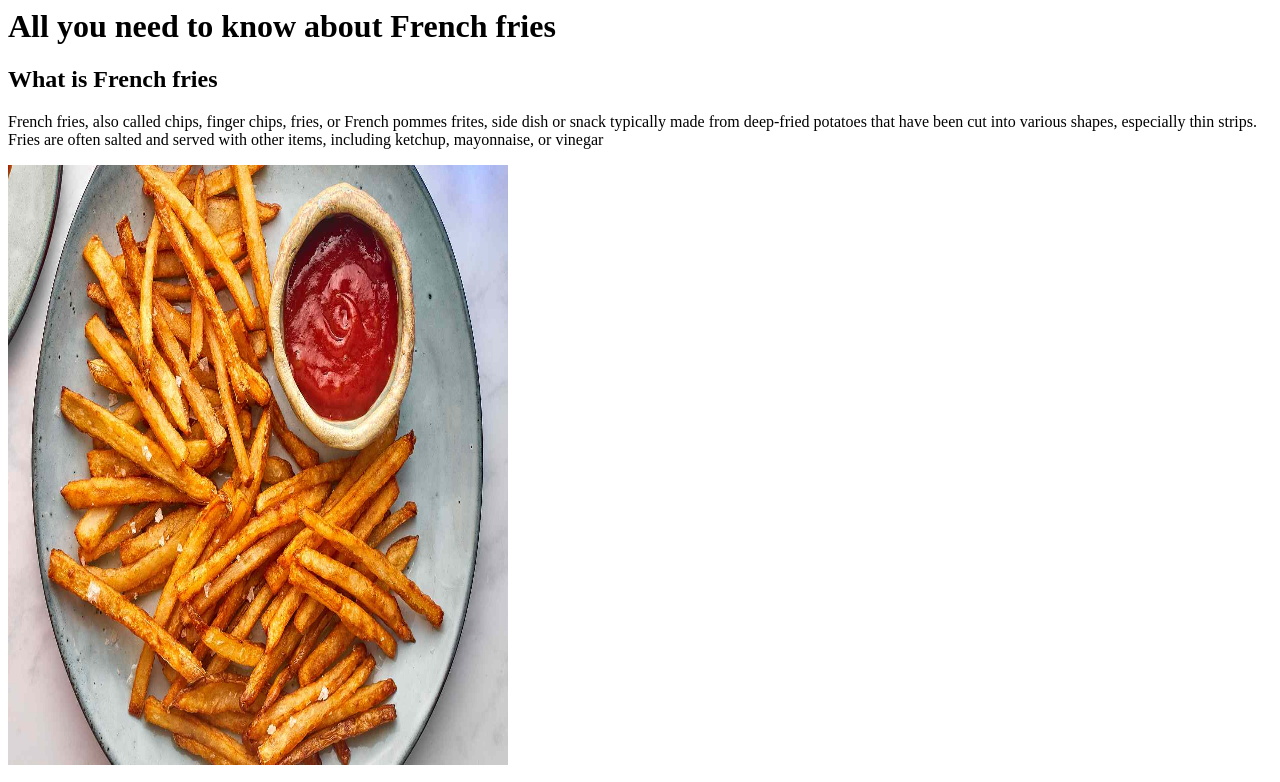
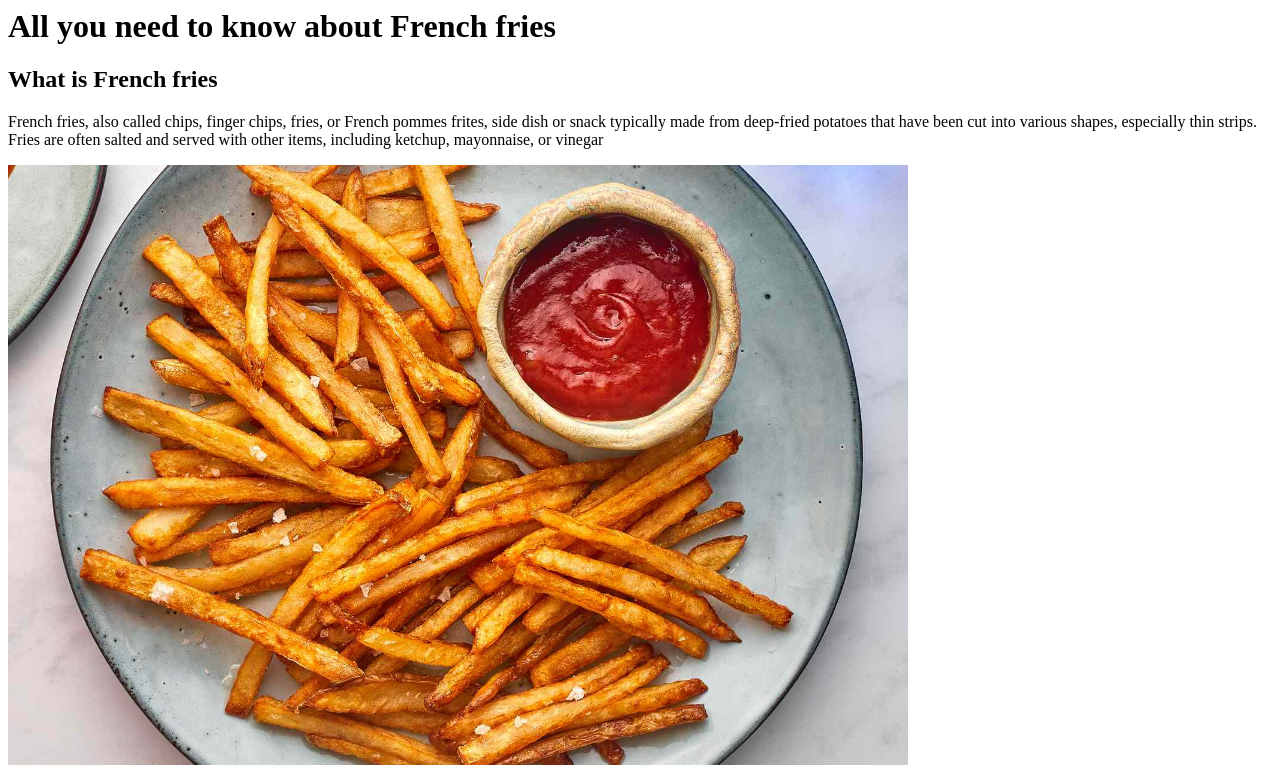
Before and after one commit to adebayophilip72/food-recipe, a plain HTML site: page index.html in a window 1280 px wide. Shown: the top 782 px of the page. Drawn offline with Linux system fonts and the light colour scheme.

Commit message:
Update index.html

```diff
--- a/index.html
+++ b/index.html
@@ -10,7 +10,7 @@
         <section>
             <h2>What is French fries</h2>
             <p>French fries, also called chips, finger chips, fries, or French pommes frites, side dish or snack typically made from deep-fried potatoes that have been cut into various shapes, especially thin strips. Fries are often salted and served with other items, including ketchup, mayonnaise, or vinegar</p>
-            <img src="french_fries_for_Github.jpg" alt="Girl" width="500" height="600">
+            <img src="french_fries_for_Github.jpg" alt="Girl" width="900" height="600">
 
         </section>
         <section>
```
